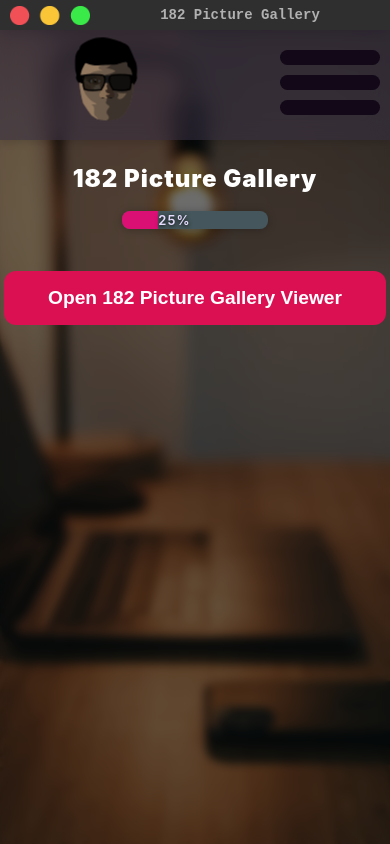
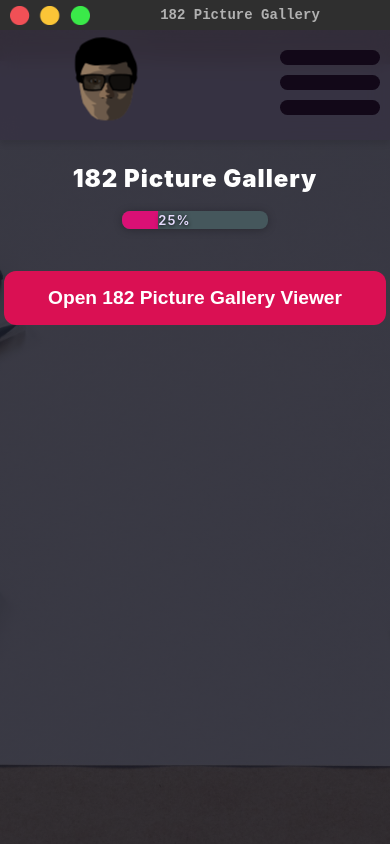
Before and after one commit to akerkar2005/Resume-Website, a React (Create React App) app: page /#/182 in a window 390 px wide. Built offline with nearby package versions, Linux system fonts and the light colour scheme; no server answers.

Commit message:
updated README and mobile sticky header

```diff
--- a/src/components/182.css
+++ b/src/components/182.css
@@ -9,6 +9,20 @@
     box-sizing: border-box;
     padding: 0;
     margin: 0;
+}
+
+.background-with-content {
+  width: 100%;
+  height: 100%;
+  position: relative;
+  z-index: 1;
+  overflow-x: hidden;
+  overflow-y: scroll;
+  overscroll-behavior: contain;
+  background: linear-gradient(rgba(24,24,36,0.82), rgba(24,24,36,0.82)), url('../assets/182background.jpg') no-repeat center center fixed;
+  background-size: cover;
+  padding: 0px;
+  scroll-behavior: smooth;
 }
 
 /* Optional: make gallery-content-custom fill remaining space */
--- a/src/components/182.js
+++ b/src/components/182.js
@@ -192,7 +192,7 @@ function Page182({ onExpand }) {
   return (
     <div className={`main-page-wrapper ${isExpanded ? 'expanded' : ''}`}>
       <TermHeader headerTitle={title} />
-      <div ref={bodyRef} className="contact-content">
+      <div ref={bodyRef} className="background-with-content">
         <StickyHeader
           bodyRef={bodyRef}
           setIsComplete={setIsComplete}
--- a/src/components/Contact.js
+++ /dev/null
@@ -1 +0,0 @@
-/* Nothing to see here */
--- a/src/components/StickyHeader.js
+++ b/src/components/StickyHeader.js
@@ -194,6 +194,12 @@ function StickyHeader({ bodyRef, setIsComplete }) {
                         >
                             Projects
                         </button>
+                        <button
+                            className={`hover-btn ${location.pathname === '/182' ? 'active' : ''}`}
+                            onClick={on182Click}
+                        >
+                            182
+                        </button>
                     </ul>
                 </aside>
             </nav>
--- a/src/components/TermIntro.js
+++ b/src/components/TermIntro.js
@@ -45,9 +45,8 @@ function TermIntro() {
     const message2 = 'cd ~/atharva/menu';
     const message3 = 'ls -la';
     const output3 = '-rw-r--r--@   1 atharva  staff     2307497 Nov 14 22:31 (8) Home.html\n' +
-        '-rw-r--r--@   1 atharva  staff     2307497 Nov 14 22:32 (8) Skills.html\n' +
         '-rw-r--r--@   1 atharva  staff     2307497 Nov 14 22:32 (8) Projects.html\n' +
-        '-rw-r--r--@   1 atharva  staff     2307497 Nov 14 22:33 (8) Contact.html\n';
+        '-rw-r--r--@   1 atharva  staff     2307497 Nov 14 22:33 (8) 182.html\n';
     const message4 = 'echo -e \"\\033[2J\\033[H\"';
     const finalmsgopen = 'open Home.html';
 
--- a/src/components/fontSizeSetter.js
+++ b/src/components/fontSizeSetter.js
@@ -1,4 +1,4 @@
-import React, { useEffect } from 'react';
+import { useEffect } from 'react';
 
 function useFontSizeSetter() {
     useEffect(() => {
```
Also changed, not shown: src/assets/182background.jpg (added), 1 other file (tests, documents, lock files or other folders).
